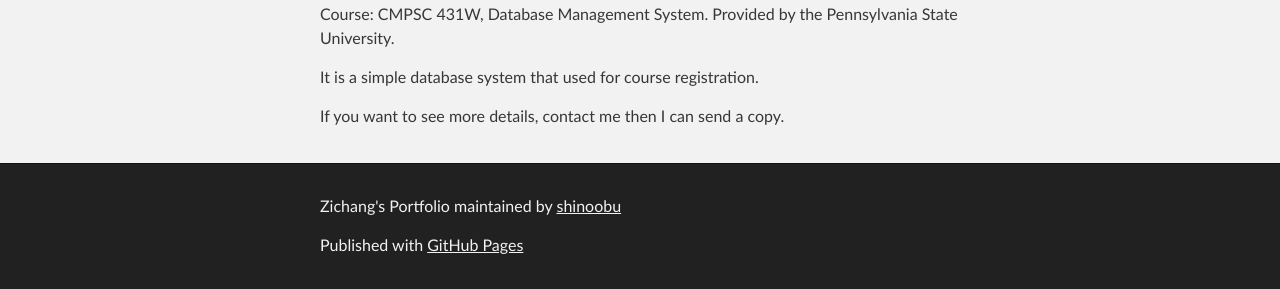
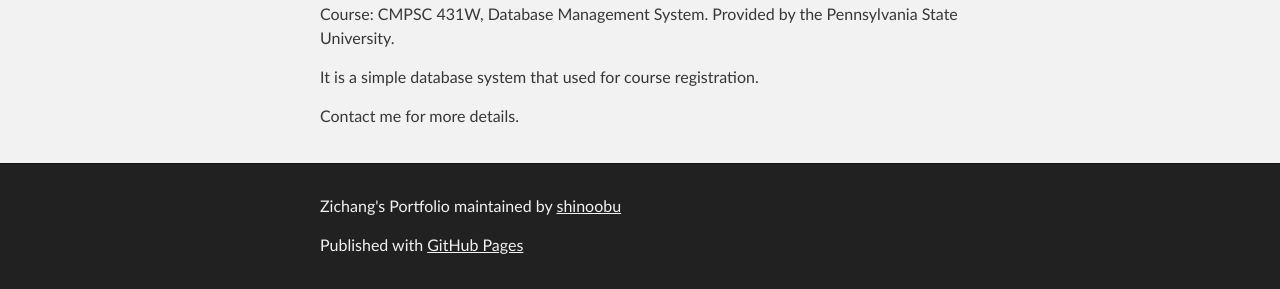
Before and after one commit to shinoobu/My-Portfolio, a Jekyll site: the page built from index.md, in a window 1280 px wide. Shown: the part 2073-2362 px from the top of the page. Built offline with Jekyll 4.4.1, drawn with Linux system fonts in a browser that asks for light colours.

Commit message:
Update index.md

```diff
--- a/index.md
+++ b/index.md
@@ -99,4 +99,4 @@ Course: CMPSC 431W, Database Management System. Provided by the Pennsylvania Sta
 
 It is a simple database system that used for course registration.
 
-If you want to see more details, contact me then I can send a copy.
+Contact me for more details.
```
